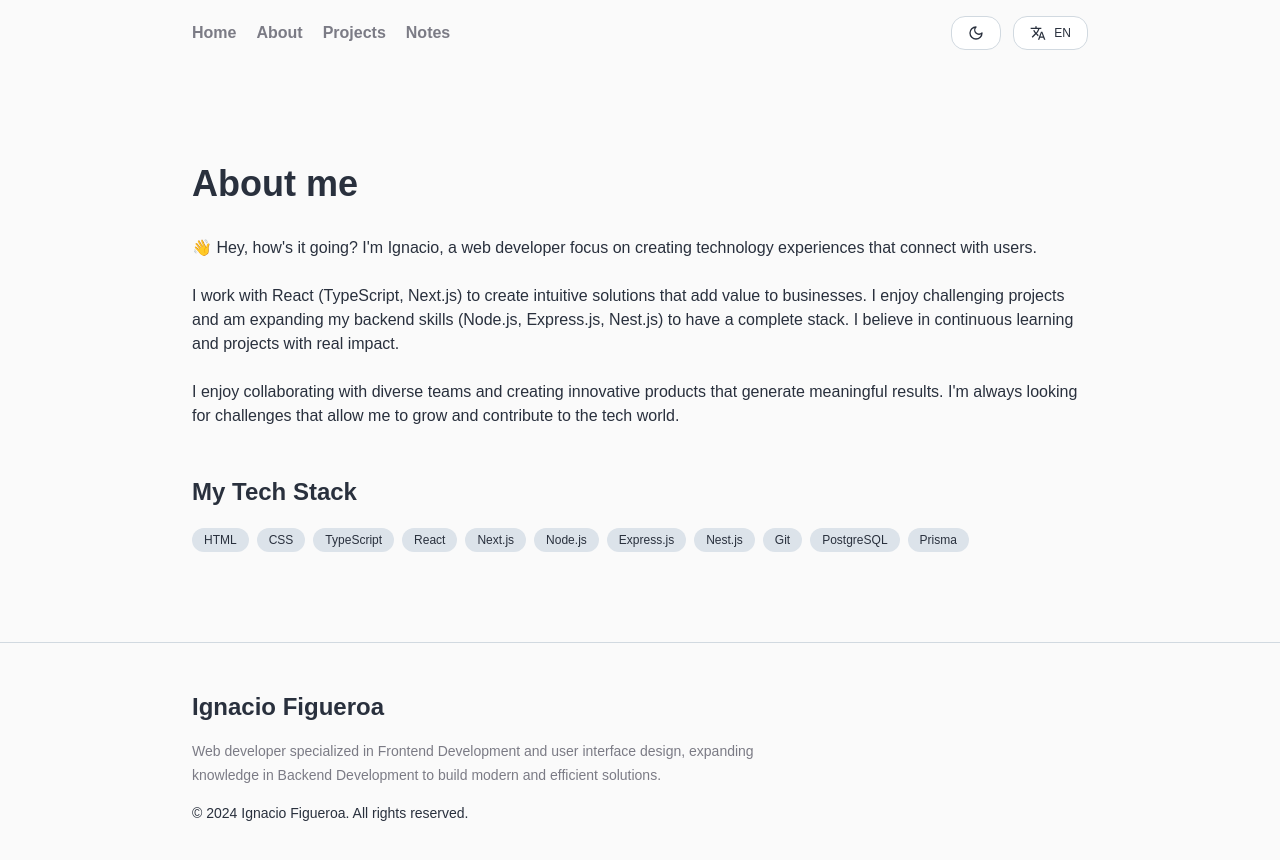
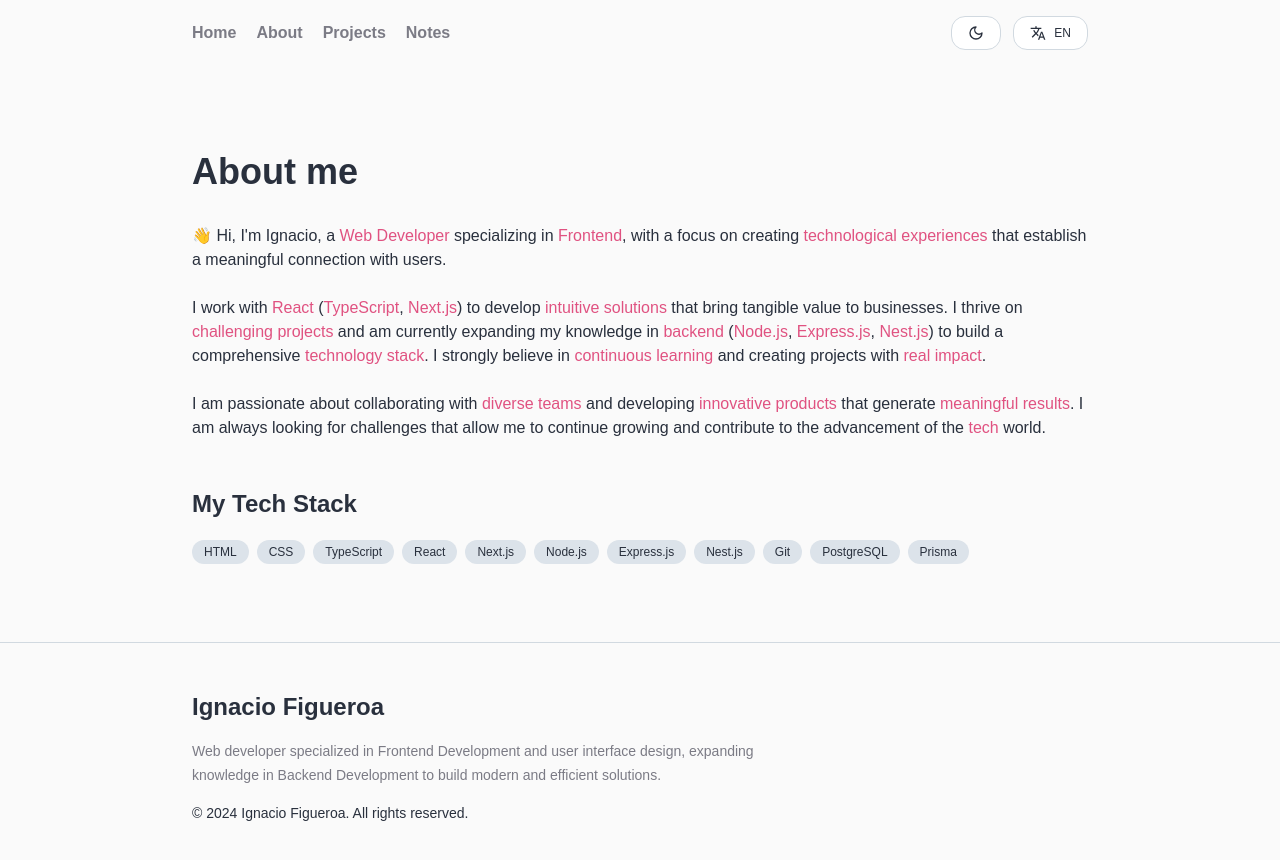
Before and after one commit to figueroaignacio/portfolio, a React (Vite) app: page /about in a window 1280 px wide. Shown: the top 860 px of the page. Built offline with nearby package versions, Linux system fonts and the light colour scheme; a web font is replaced by a local one.

Commit message:
feat: change gradient-text to text-accent

```diff
--- a/src/components/ExperienceCard.tsx
+++ b/src/components/ExperienceCard.tsx
@@ -17,7 +17,7 @@ export function ExperienceCard({ company, datetime, responsibilities, role, desc
     <div className="bg-card rounded-lg p-8 my-6 transition-all duration-300 border-[1px] border-border">
       <div className="flex flex-col md:flex-row md:items-start md:justify-between mb-6">
         <div className="flex-grow">
-          <h3 className="text-2xl font-bold mb-1 gradient-text">{role}</h3>
+          <h3 className="text-2xl font-bold mb-1">{role}</h3>
           <h4 className="text-base font-medium text-muted-foreground">{company}</h4>
         </div>
         <span className="text-sm mt-2 md:mt-0 text-muted-foreground whitespace-nowrap">{datetime}</span>
--- a/src/locales/en/en.json
+++ b/src/locales/en/en.json
@@ -107,9 +107,9 @@
   "pages": {
     "about": {
       "title": "About me",
-      "greeting": "👋 Hey, how's it going? I'm Ignacio, a web developer focus on creating technology experiences that connect with users.",
-      "intro": "I work with React (TypeScript, Next.js) to create intuitive solutions that add value to businesses. I enjoy challenging projects and am expanding my backend skills (Node.js, Express.js, Nest.js) to have a complete stack. I believe in continuous learning and projects with real impact.",
-      "collaboration": "I enjoy collaborating with diverse teams and creating innovative products that generate meaningful results. I'm always looking for challenges that allow me to grow and contribute to the tech world.",
+      "greeting": "👋 Hi, I'm Ignacio, a <span>Web Developer</span> specializing in <span>Frontend</span>, with a focus on creating <span>technological experiences</span> that establish a meaningful connection with users.",
+      "intro": "I work with <span>React</span> (<span>TypeScript</span>, <span>Next.js</span>) to develop <span>intuitive solutions</span> that bring tangible value to businesses. I thrive on <span>challenging projects</span> and am currently expanding my knowledge in <span>backend</span> (<span>Node.js</span>, <span>Express.js</span>, <span>Nest.js</span>) to build a comprehensive <span>technology stack</span>. I strongly believe in <span>continuous learning</span> and creating projects with <span>real impact</span>.",
+      "collaboration": "I am passionate about collaborating with <span>diverse teams</span> and developing <span>innovative products</span> that generate <span>meaningful results</span>. I am always looking for challenges that allow me to continue growing and contribute to the advancement of the <span>tech</span> world.",
       "techStack": {
         "title": "My Tech Stack"
       }
--- a/src/locales/es/es.json
+++ b/src/locales/es/es.json
@@ -107,9 +107,9 @@
   "pages": {
     "about": {
       "title": "Sobre mí",
-      "greeting": "👋 Hey, ¿cómo estás? Soy Ignacio, desarrollador web enfocado en crear experiencias tecnológicas que conecten con los usuarios.",
-      "intro": "Trabajo con React (TypeScript, Next.js) para desarrollar soluciones intuitivas que agreguen valor a los negocios. Me gustan los proyectos desafiantes y estoy ampliando mis habilidades en backend (Node.js, Express.js, Nest.js) para tener un stack completo. Creo en el aprendizaje continuo y en proyectos con impacto real.",
-      "collaboration": "Disfruto colaborar con equipos diversos y crear productos innovadores que generen resultados significativos. Siempre busco desafíos que me permitan crecer y aportar al mundo tecnológico.",
+      "greeting": "👋 Hola, soy Ignacio, <span>Desarrollador Web</span> especializado en <span>Frontend</span>, con un enfoque en crear <span>experiencias tecnológicas</span> que establezcan una conexión significativa con los usuarios.",
+      "intro": "Trabajo con <span>React</span> (<span>TypeScript</span>, <span>Next.js</span>) para desarrollar <span>soluciones intuitivas</span> que aporten valor tangible a los negocios. Me apasionan los proyectos <span>desafiantes</span> y actualmente estoy ampliando mis conocimientos en <span>backend</span> (<span>Node.js</span>, <span>Express.js</span>, <span>Nest.js</span>) para construir un <span>stack tecnológico completo</span>. Creo firmemente en el <span>aprendizaje continuo</span> y en la creación de proyectos con <span>impacto real</span>.",
+      "collaboration": "Me motiva colaborar con equipos <span>diversos</span> y desarrollar productos <span>innovadores</span> que generen <span>resultados significativos</span>. Siempre busco desafíos que me permitan seguir creciendo y contribuir al avance del mundo <span>tecnológico</span>.",
       "techStack": {
         "title": "Mi stack de Tecnologías"
       }
--- a/src/pages/About.tsx
+++ b/src/pages/About.tsx
@@ -1,12 +1,14 @@
 // Hooks
-import { useTranslation } from "react-i18next";
+import { Trans, useTranslation } from "react-i18next";
 
 // Utils
 import { motion } from 'framer-motion';
 
+// Components
+import { Badge } from "@/components/Badge.tsx";
+
 // Constants
 import { containerVariants, fadeUpVariants, listItemVariants } from "@/constants/animations.ts";
-import { Badge } from "@/components/Badge.tsx";
 
 
 export function About() {
@@ -39,13 +41,19 @@ export function About() {
         {t("pages.about.title")}
       </motion.h1>
       <motion.h2 variants={fadeUpVariants}>
-        {t("pages.about.greeting")}
+        <Trans
+          i18nKey={t("pages.about.greeting")}
+          components={{ span: <span className="text-accent" /> }} />
       </motion.h2>
       <motion.p variants={fadeUpVariants}>
-        {t("pages.about.intro")}
+        <Trans
+          i18nKey={t("pages.about.intro")}
+          components={{ span: <span className="text-accent"></span> }} />
       </motion.p>
       <motion.p variants={fadeUpVariants}>
-        {t("pages.about.collaboration")}
+        <Trans
+          i18nKey={t("pages.about.collaboration")}
+          components={{ span: <span className="text-accent"></span> }} />
       </motion.p>
       <motion.div variants={fadeUpVariants}>
         <h3 className="text-2xl font-semibold mt-6">
--- a/src/pages/Home.tsx
+++ b/src/pages/Home.tsx
@@ -72,7 +72,7 @@ export function Home() {
           variants={fadeUpVariants}>
           <Trans
             i18nKey="sections.home.subtitle"
-            components={{ span: <span className="gradient-text font-bold" /> }}
+            components={{ span: <span className="text-accent" /> }}
           />
         </motion.h2>
         <div
```
